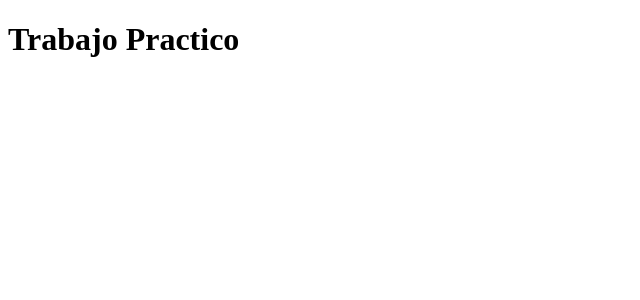
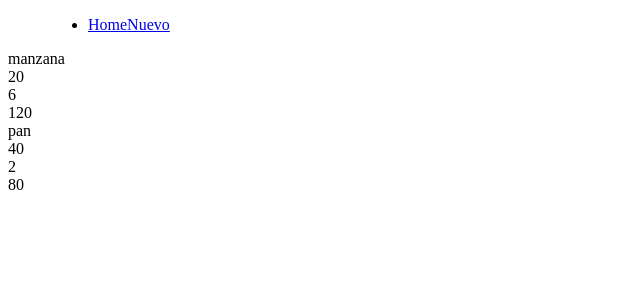
Before and after one commit to Melani050/trabajoPractico, an Angular app: page / in a window 1280 px wide. Shown: the top 300 px of the page, without its empty margins (0-640 px from the left). Built offline with nearby package versions, Linux system fonts and the light colour scheme.

Commit message:
Pasamos la informacion de un componente a otro

```diff
--- a/src/app/app.component.html
+++ b/src/app/app.component.html
@@ -1,3 +1,4 @@
 <div>
-  <h1>{{ title }}</h1>
+  <app-header></app-header>
+  <app-items></app-items>
 </div>
--- a/src/app/app.module.ts
+++ b/src/app/app.module.ts
@@ -5,12 +5,14 @@ import { AppRoutingModule } from './app-routing.module';
 import { AppComponent } from './app.component';
 import { HeaderComponent } from './components/header/header.component';
 import { ItemsComponent } from './components/items/items.component';
+import { ItemComponent } from './components/item/item.component';
 
 @NgModule({
   declarations: [
     AppComponent,
     HeaderComponent,
-    ItemsComponent
+    ItemsComponent,
+    ItemComponent
   ],
   imports: [
     BrowserModule,
--- a/src/app/components/header/header.component.html
+++ b/src/app/components/header/header.component.html
@@ -1 +1,8 @@
-<p>header works!</p>
+<menu>
+    <ul>
+        <li>
+            <a routerLink="/">Home</a>
+            <a routerLink="/">Nuevo</a>
+        </li>
+    </ul>
+</menu>
--- /dev/null
+++ b/src/app/components/item/item.component.html
@@ -0,0 +1,14 @@
+<div>
+    <div>
+        {{ item.title }}
+    </div>
+    <div>
+        {{ item.price }}
+    </div>
+    <div>
+        {{ item.quantity }}
+    </div>
+    <div>
+        {{ (item.price * item.quantity) }}
+    </div>
+</div>
--- /dev/null
+++ b/src/app/components/item/item.component.ts
@@ -0,0 +1,19 @@
+import { Component,Input,OnInit } from '@angular/core';
+import { Item } from 'src/app/models/item';
+
+@Component({
+  selector: 'app-item',
+  templateUrl: './item.component.html',
+  styleUrls: ['./item.component.css']
+})
+export class ItemComponent implements OnInit{
+  //este componente va a recibir un componente
+  //va a recibir una propiedad item de tipo item.
+  @Input() item: Item = new Item();
+
+  constructor(){}
+
+  ngOnInit(): void {
+
+  }
+}
--- a/src/app/components/items/items.component.html
+++ b/src/app/components/items/items.component.html
@@ -1 +1,4 @@
-<p>items works!</p>
+<div>
+    <!--es una  iteracion de items-->
+    <app-item *ngFor="let item of items" [item]="item" ></app-item>
+</div>
--- a/src/app/components/items/items.component.ts
+++ b/src/app/components/items/items.component.ts
@@ -1,10 +1,37 @@
-import { Component } from '@angular/core';
+import { Component, OnInit } from '@angular/core';
+import { Item } from '../../models/item';//importamos la clase que vamos a usar.
 
 @Component({
   selector: 'app-items',
   templateUrl: './items.component.html',
   styleUrls: ['./items.component.css']
 })
-export class ItemsComponent {
+export class ItemsComponent implements OnInit {
+  /***
+   * Al definir variables hay que inicializarlas.
+   * Como este objeto no existe hay que crear un modelo de datos.
+   */
+  items: Item[] = [];
 
+  constructor(){}
+
+  ngOnInit(): void {
+    //difinimos nuestros datos
+    this.items = [
+      {
+        id: 0,
+        title: 'manzana',
+        price: 20,
+        quantity: 6,
+        complete: false
+      },
+      {
+        id: 1,
+        title: 'pan',
+        price: 40,
+        quantity: 2,
+        complete: true
+      }
+    ];
+  }
 }
--- /dev/null
+++ b/src/app/models/item.ts
@@ -0,0 +1,8 @@
+//definimos una clase base, con algunos miembros
+export class Item{
+    id: number = 0;
+    title: string = '';
+    price: number = 0;
+    quantity: number = 0;
+    complete: boolean = false;
+}
```
Also changed, not shown: src/app/components/item/item.component.css (added), 1 other file (tests, documents, lock files or other folders).
